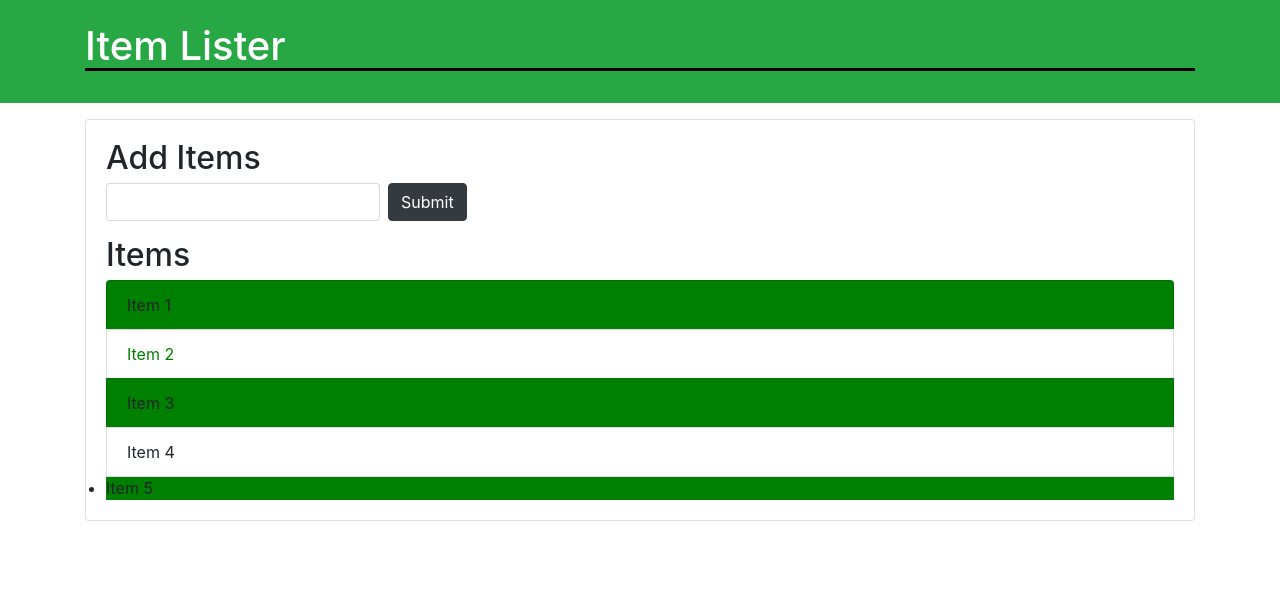
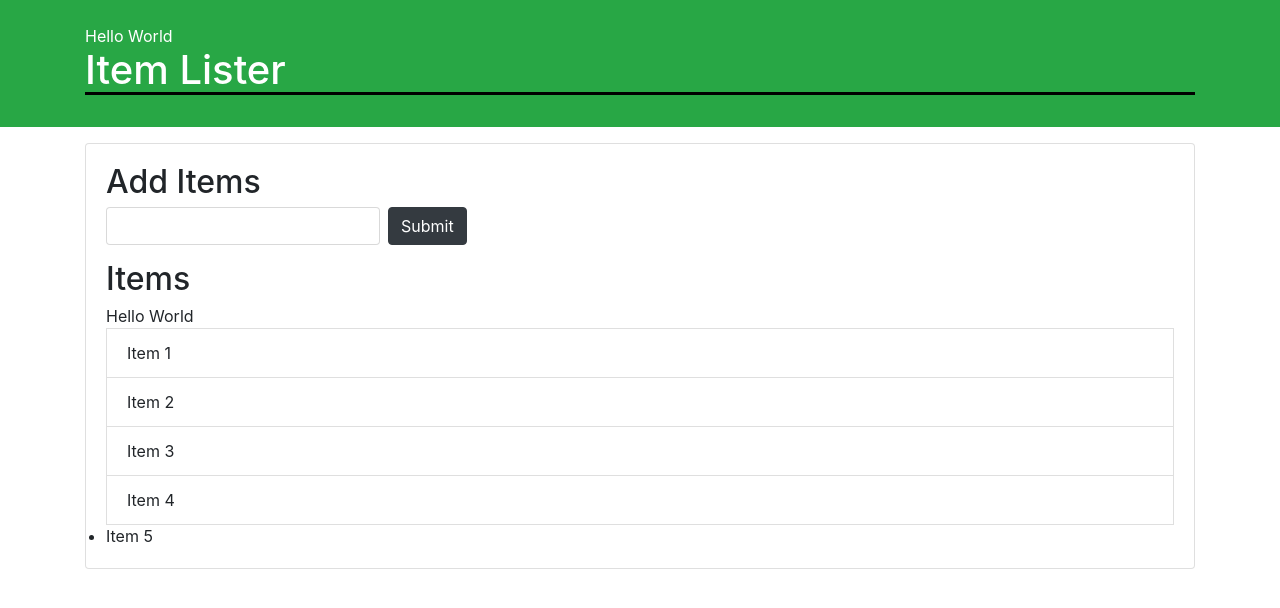
Before and after one commit to Anuj11041999/chatapp, a plain HTML site: page demo.html in a window 1280 px wide. Drawn offline with nearby package versions, Linux system fonts and the light colour scheme.

Commit message:
third commit

```diff
--- a/demo.html
+++ b/demo.html
@@ -54,11 +54,34 @@
     //thirditem.style.visibility = "hidden";
 
     // document.querySelectorAll exercise
-    var li = document.querySelectorAll("li")
-    li[1].style.color = "green";
-    var odd = document.querySelectorAll("li:nth-child(odd");
-    for(let i=0;i<odd.length;i++){
-        odd[i].style.backgroundColor = "green";
-    }
+    //var li = document.querySelectorAll("li")
+    //li[1].style.color = "green";
+    //var odd = document.querySelectorAll("li:nth-child(odd");
+    //for(let i=0;i<odd.length;i++){
+      //  odd[i].style.backgroundColor = "green";
+    //}
+
+    var newdiv = document.createElement('div');
+    newdiv.className = 'hello';
+    newdiv.id = 'hello1';
+    console.log(newdiv)
+    newdiv.setAttribute('title','Hello world');
+    var newDivText = document.createTextNode('Hello World');
+    newdiv.appendChild(newDivText);
+    var container = document.querySelector('header .container');
+    var h1 = document.querySelector('header h1');
+
+    container.insertBefore(newdiv,h1);
+
+    var newEle = document.createElement('l1')
+    newEle.className = 'l1'
+    console.log(newEle)
+    newEle.setAttribute('title','Hello world');
+    var newEleText = document.createTextNode('Hello World');
+    newEle.appendChild(newEleText);
+    var container = document.querySelector('.list-group');
+    var l1 = document.querySelector('li');
+    container.insertBefore(newEle,l1)
+
 </script>
 </html>
```
